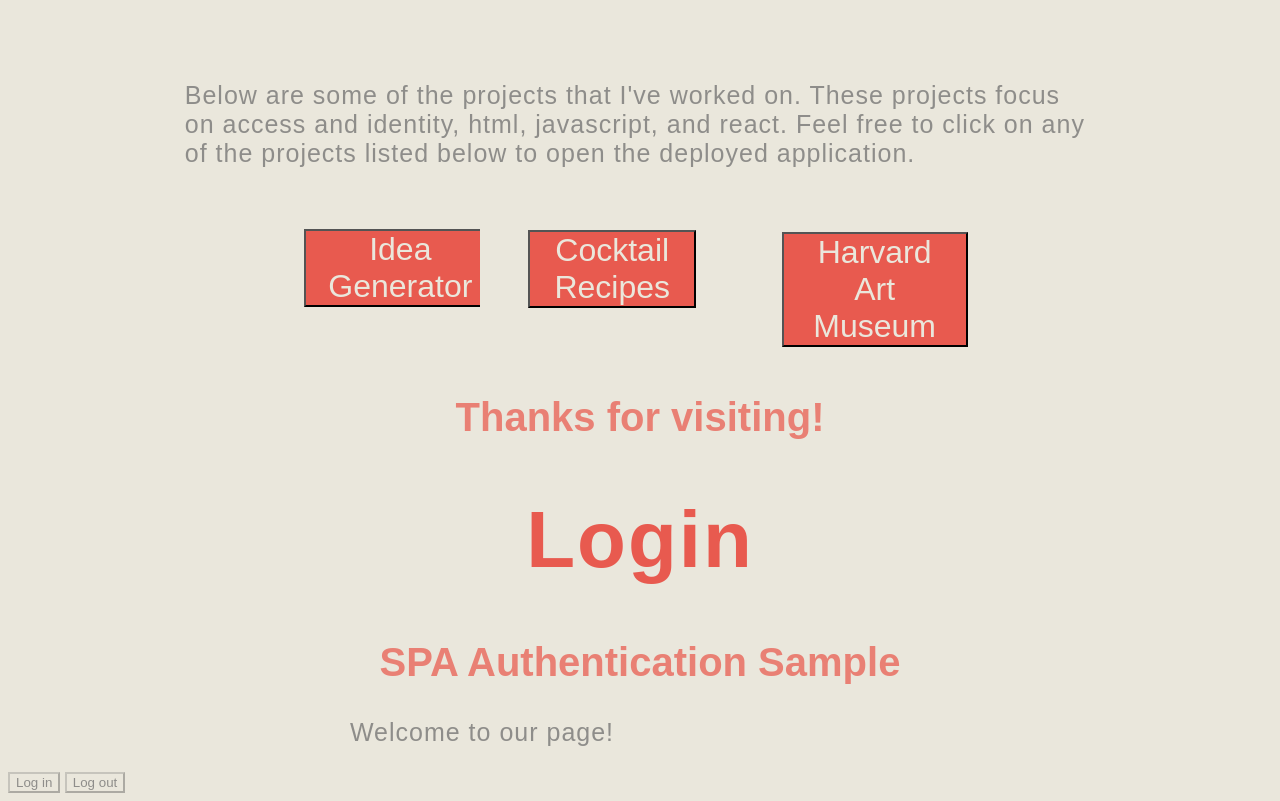
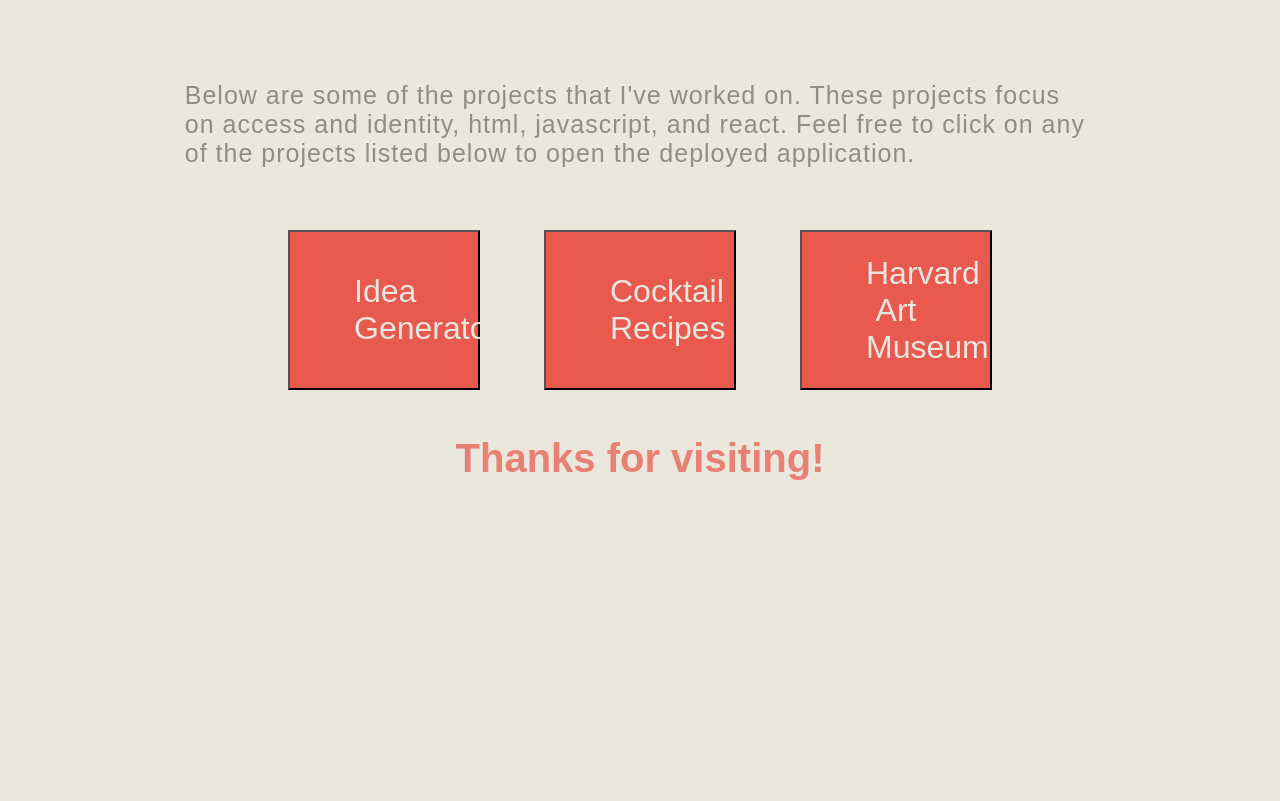
Before and after one commit to CoderBunnyS/BPort2023, a PHP site: page / in a window 1280 px wide. Shown: the part 860-1661 px from the top of the page. After the commit the page ends 1340 px from the top, so only its background shows below. Run offline with PHP 8.4, Linux system fonts and the light colour scheme; some libraries are stand-ins or nearby versions; some web fonts are replaced.

Commit message:
css styling

```diff
--- a/index.html
+++ b/index.html
@@ -64,14 +64,7 @@
             <!-- <a href="/image-license-image" target="_blank" class="footer-links">Image License Info</a> -->
           </div>
       </div>
-      <h1>Login</h1>
-      <h2>SPA Authentication Sample</h2>
-      <p>Welcome to our page!</p>
-      <button id="btn-login" disabled="true" onclick="login()">Log in</button>
-      <button id="btn-logout" disabled="true" onclick="logout()">Log out</button>
-      <script src="https://cdn.auth0.com/js/auth0-spa-js/2.0/auth0-spa-js.production.js"></script>
     </div>
-    <script src="https://cdn.auth0.com/js/auth0-spa-js/2.0/auth0-spa-js.production.js"></script>
     <!-- <script src="/javascript.js" type="text/javascript"></script> -->
     <script src="/public/js/app.js" type="text/javascript"></script>
   </body>
--- a/styles.css
+++ b/styles.css
@@ -33,8 +33,11 @@ p {
     background-color: #E85A4F;
     color: #EAE7DC;
     font-size: 2em;
-    padding: 0 10%;
-    margin: 5% 20%;
+    padding: 0 2em;
+    margin: 5% 1em;
+    width: 6em;
+    height: 5em;
+    justify-content: center;
 
 }
 .site-info {
```
